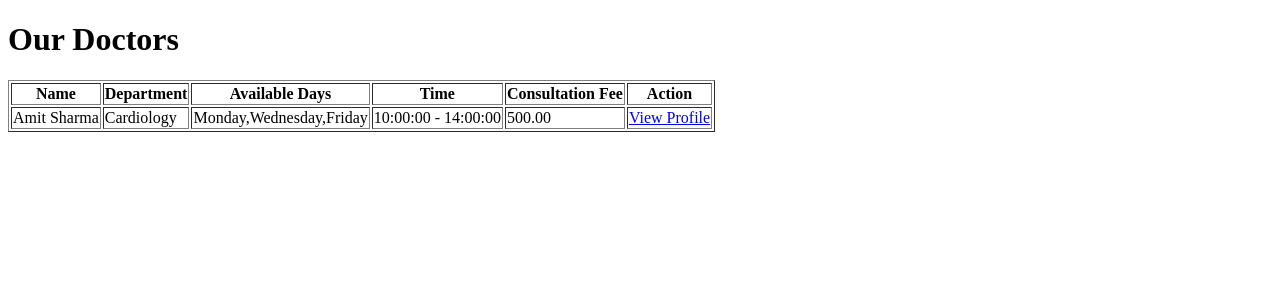
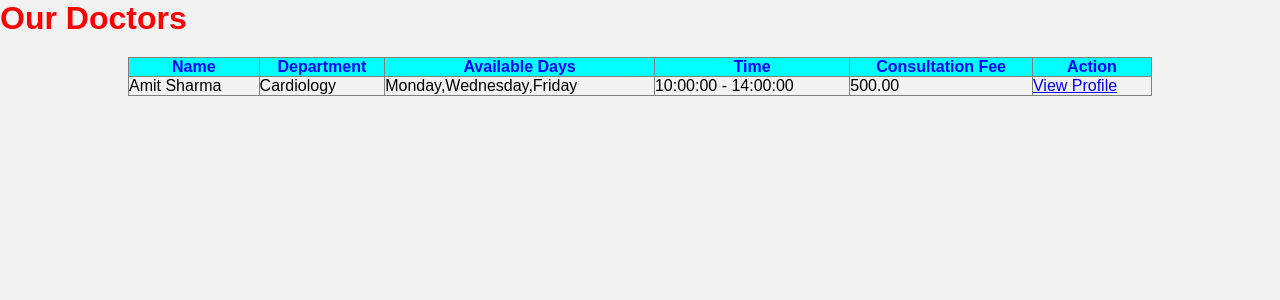
Before and after one commit to Subhashree-Bhuyan/Hospital-Management-System, a PHP site: page /public/doctors.php in a window 1280 px wide. Shown: the top 300 px of the page. Run offline with PHP 8.4, Linux system fonts and the light colour scheme; data comes from the database, SQL or seed files in the repository.

Commit message:
firstcommit

```diff
--- /dev/null
+++ b/assets/css/style.css
@@ -0,0 +1,34 @@
+*{
+    margin: 0;
+    padding: 0;
+}
+
+body{
+    background: #f2f2f2;
+    font-family: 'Poppins', sans-serif;
+}
+
+nav{
+    background-color: green;
+    color: red;
+
+}
+
+nav a{
+    text-decoration: none;
+}
+
+h1{
+    color: red;
+}
+
+table{
+    width: 80%;
+    margin: 20px auto;
+    border-collapse: collapse;
+}
+
+table th{
+    background-color: aqua;
+    color: blue;
+}
--- a/public/doctors.php
+++ b/public/doctors.php
@@ -12,7 +12,8 @@ $result = mysqli_query($con, $query);
 <!DOCTYPE html>
 <html>
 <head>
-<title>Our Doctors</title>
+    <title>Doctors</title>
+    <link rel="stylesheet" href="../assets/css/style.css">
 </head>
 
 <body>
```
Also changed, not shown: config/db.php (line endings or trailing spaces).
